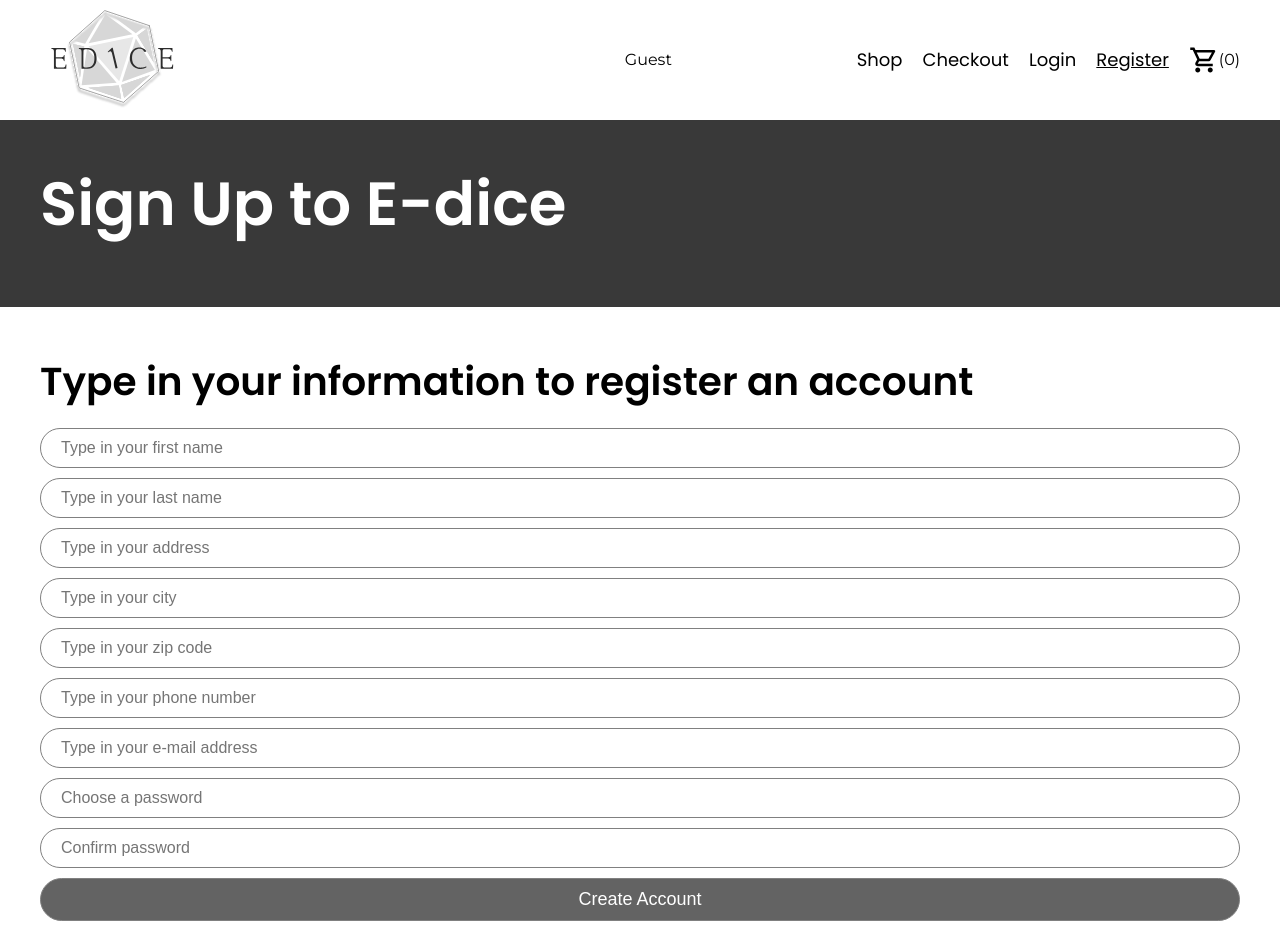
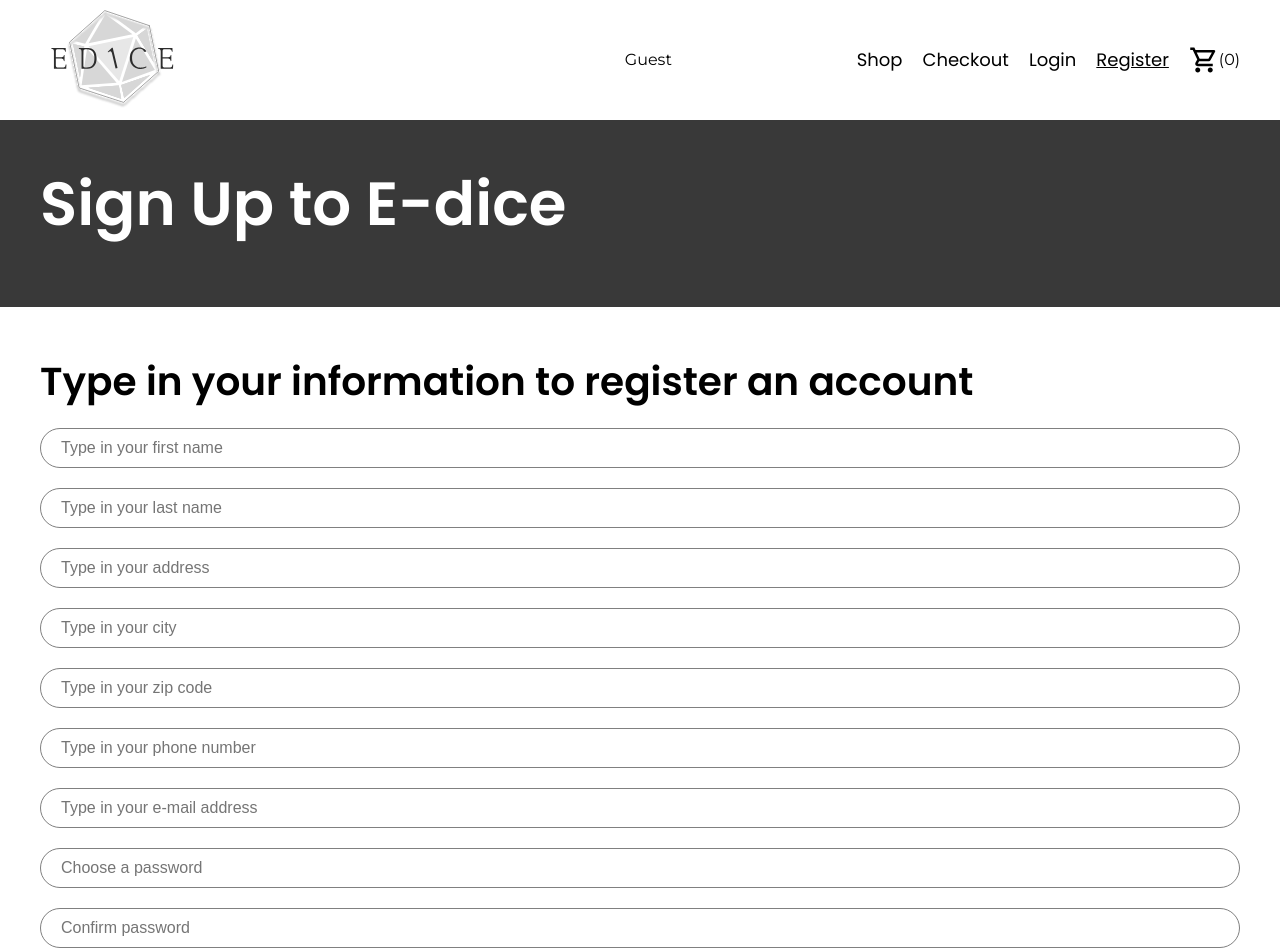
Before and after one commit to kajberg84/E-Dice, a React (Create React App) app: page /register in a window 1280 px wide. Shown: the top 952 px of the page. Built offline with nearby package versions, Linux system fonts and the light colour scheme.

Commit message:
added dependencies for formvalidation

```diff
--- a/package.json
+++ b/package.json
@@ -3,14 +3,17 @@
   "version": "0.1.0",
   "private": true,
   "dependencies": {
+    "@hookform/resolvers": "^2.8.5",
     "@testing-library/jest-dom": "^5.16.1",
     "@testing-library/react": "^12.1.2",
     "@testing-library/user-event": "^13.5.0",
     "react": "^17.0.2",
     "react-dom": "^17.0.2",
+    "react-hook-form": "^7.24.0",
     "react-router-dom": "^6.2.1",
     "react-scripts": "5.0.0",
-    "web-vitals": "^2.1.3"
+    "web-vitals": "^2.1.3",
+    "yup": "^0.32.11"
   },
   "scripts": {
     "start": "react-scripts start",
--- a/src/views/register/Register.jsx
+++ b/src/views/register/Register.jsx
@@ -1,56 +1,89 @@
-import React from 'react';
-import { Hero } from '../../components/hero/Hero';
+import React from "react";
+import { Hero } from "../../components/hero/Hero";
+import { useForm } from "react-hook-form";
+import { yupResolver } from "@hookform/resolvers/yup";
+import * as yup from "yup";
+import styles from "./Register.module.css";
 
-// Styles
-import styles from './Register.module.css';
+const schema = yup
+  .object({
+    firstName: yup.string().required(),
+    lastName: yup.string().required(),
+    adress: yup.string().required(),
+    city: yup.string().required(),
+    zipCode: yup.number().positive().integer().required(),
+    phone: yup.number().positive().integer().required(),
+    email: yup.string().email().required(),
+    password: yup.string().required(),
+    confirmPassword: yup
+      .string()
+      .required()
+      .oneOf([yup.ref("password")], "Passwords must match"),
+  })
+  .required();
 
-export const Register = () => {
+export function Register() {
+  const {
+    register,
+    handleSubmit,
+    formState: { errors },
+  } = useForm({
+    resolver: yupResolver(schema),
+  });
+  const onSubmit = (data) => console.log(data);
+
   return (
     <div className={styles.register_container}>
-      <Hero title="Sign Up to E-dice" />
+      <Hero title='Sign Up to E-dice' />
+
       <div className={styles.register_wrapper}>
-        <form className={styles.register_form}>
+        <form
+          className={styles.register_form}
+          onSubmit={handleSubmit(onSubmit)}
+        >
           <h3>Type in your information to register an account</h3>
+
           <input
-            type="text"
-            name="first-name"
-            placeholder="Type in your first name"
+            {...register("firstName")}
+            placeholder='Type in your first name'
           />
+          <p>{errors.firstName?.message}</p>
           <input
-            type="text"
-            name="last-name"
-            placeholder="Type in your last name"
+            {...register("lastName")}
+            placeholder='Type in your last name'
           />
-          <input type="text" name="adress" placeholder="Type in your address" />
-          <input type="text" name="city" placeholder="Type in your city" />
+          <p>{errors.lastName?.message}</p>
+          <input {...register("adress")} placeholder='Type in your address' />
+          <p>{errors.adress?.message}</p>
+          <input {...register("city")} placeholder='Type in your city' />
+          <p>{errors.city?.message}</p>
+          <input {...register("zipCode")} placeholder='Type in your zip code' />
+          <p>{errors.zipCode?.message}</p>
           <input
-            type="text"
-            name="zip-code"
-            placeholder="Type in your zip code"
+            {...register("phone")}
+            placeholder='Type in your phone number'
           />
+          <p>{errors.phone?.message}</p>
           <input
-            type="number"
-            name="phone"
-            placeholder="Type in your phone number"
+            {...register("email")}
+            placeholder='Type in your e-mail address'
           />
+          <p>{errors.email?.message}</p>
+          <input {...register("password")} placeholder='Choose a password' />
+          <p>{errors.password?.message}</p>
+
           <input
-            type="email"
-            name="email"
-            placeholder="Type in your e-mail address"
+            {...register("confirmPassword")}
+            placeholder='Confirm password'
           />
-          <input
-            type="password"
-            name="password"
-            placeholder="Choose a password"
+          <p>{errors.confirmPassword?.message}</p>
+          <button
+            type='submit'
+            className='inputButton'
+            value='create account'
           />
-          <input
-            type="password"
-            name="confirm-password"
-            placeholder="Confirm password"
-          />
-          <input type="button" value="Create Account" />
         </form>
       </div>
     </div>
   );
-};
+}
```
Also changed, not shown: 1 other file (tests, documents, lock files or other folders).
